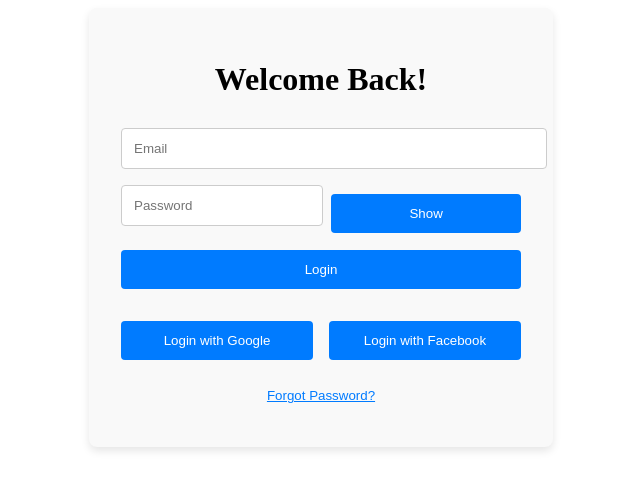
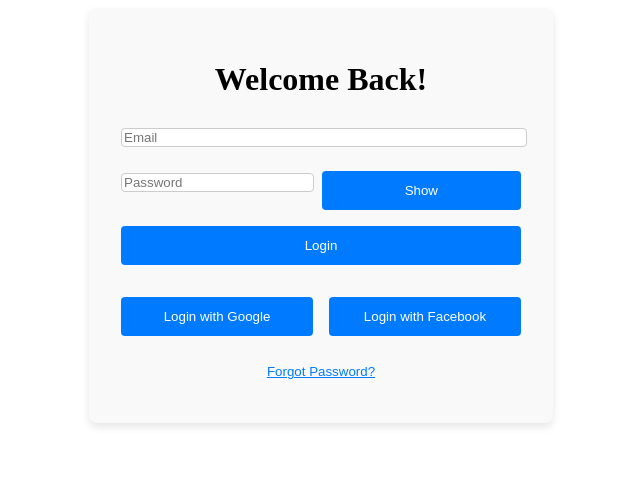
Before and after one commit to GANAMYDE/SSLv.2, a React (Vite) app: page / in a window 1280 px wide. Shown: the top 490 px of the page, without its empty margins (319-959 px from the left). Built offline with nearby package versions, Linux system fonts and the light colour scheme.

Commit message:
input fix

```diff
--- a/src/assets/css/index.css
+++ b/src/assets/css/index.css
@@ -10,7 +10,7 @@
 
 input {
   width: 100%;
-  padding: 0.75rem;
+  padding: 0.50;
   margin: 0.5rem 0;
   border: 1px solid #ccc;
   border-radius: 4px;
```
